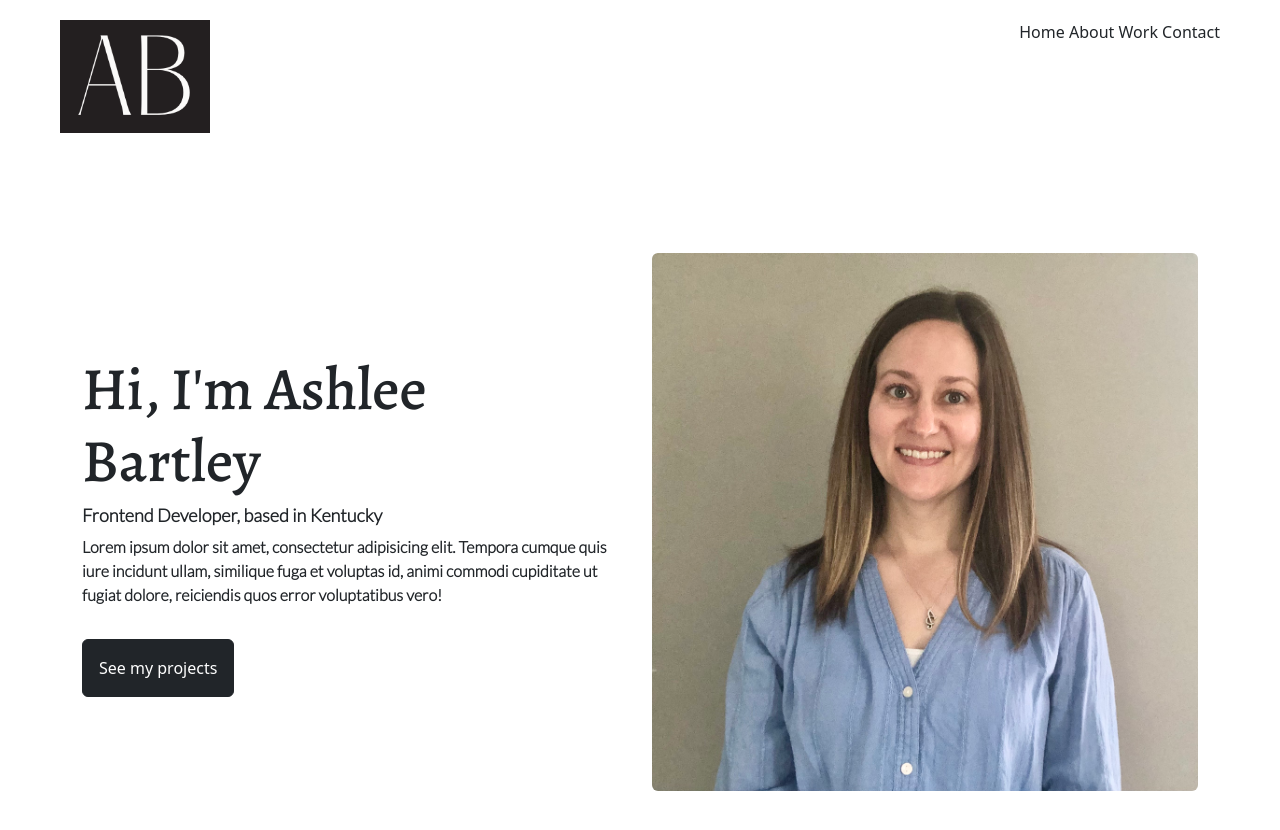
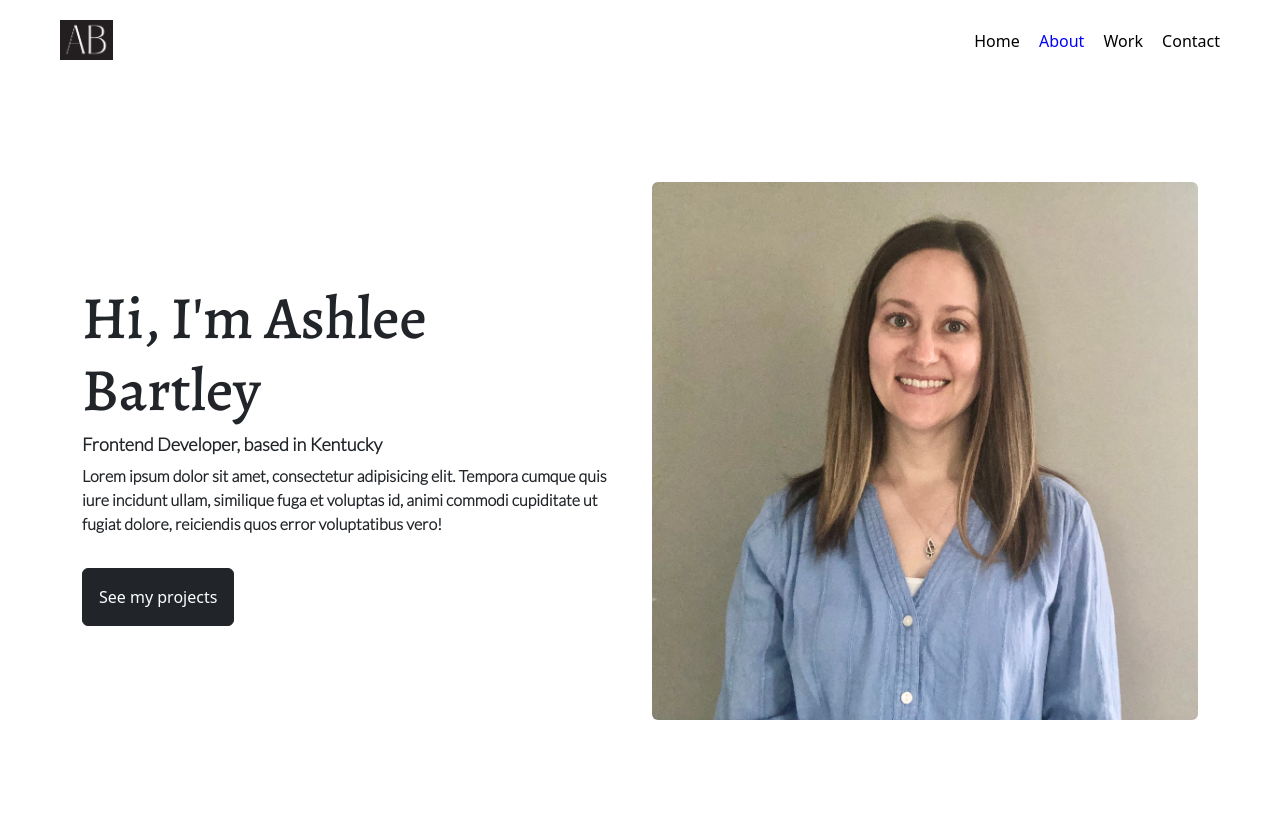
Before and after one commit to ashleenikol/portfolio-project, a plain HTML site: page about.html in a window 1280 px wide. Drawn offline with nearby package versions, Linux system fonts and the light colour scheme.

Commit message:
Added CSS to nav bar

```diff
--- a/about.html
+++ b/about.html
@@ -27,12 +27,12 @@
   <body>
     <div class="container"></div>
     <nav class="d-flex justify-content-between">
-        <img src="images/ABlogo.png" class="logo" alt="logo" />
+        <img src="images/ABlogo.png" class="logo d-none d-lg-block" alt="logo" />
         <ul>
-          <li>Home</li>
-          <li>About</li>
-          <li>Work</li>
-          <li>Contact</li>
+          <li><a href="/index.html"> Home</a></li>
+          <li class="active"><a href="/about.html"> About</a></li>
+          <li><a href="/work.html"> Work</a></li>
+          <li><a href="/contact.html"> Contact</a></li>
         </ul>
       </div>
     </nav>
--- a/src/styles.css
+++ b/src/styles.css
@@ -4,7 +4,7 @@
 }
 
 .logo {
-  max-width: 150px;
+  max-height: 40px;
 }
 
 nav {
@@ -19,7 +19,20 @@ nav ul {
 nav li {
   display: inline;
   list-style: none;
+  line-height: 42px;
+  margin-left: 15px;
 }
+
+nav a {
+  text-decoration: none;
+  color: black;
+}
+
+nav a:hover,
+nav li.active a {
+  color: blue;
+}
+
 h1 {
   font-family: var(--header-font-family);
   font-size: 90px;
```
